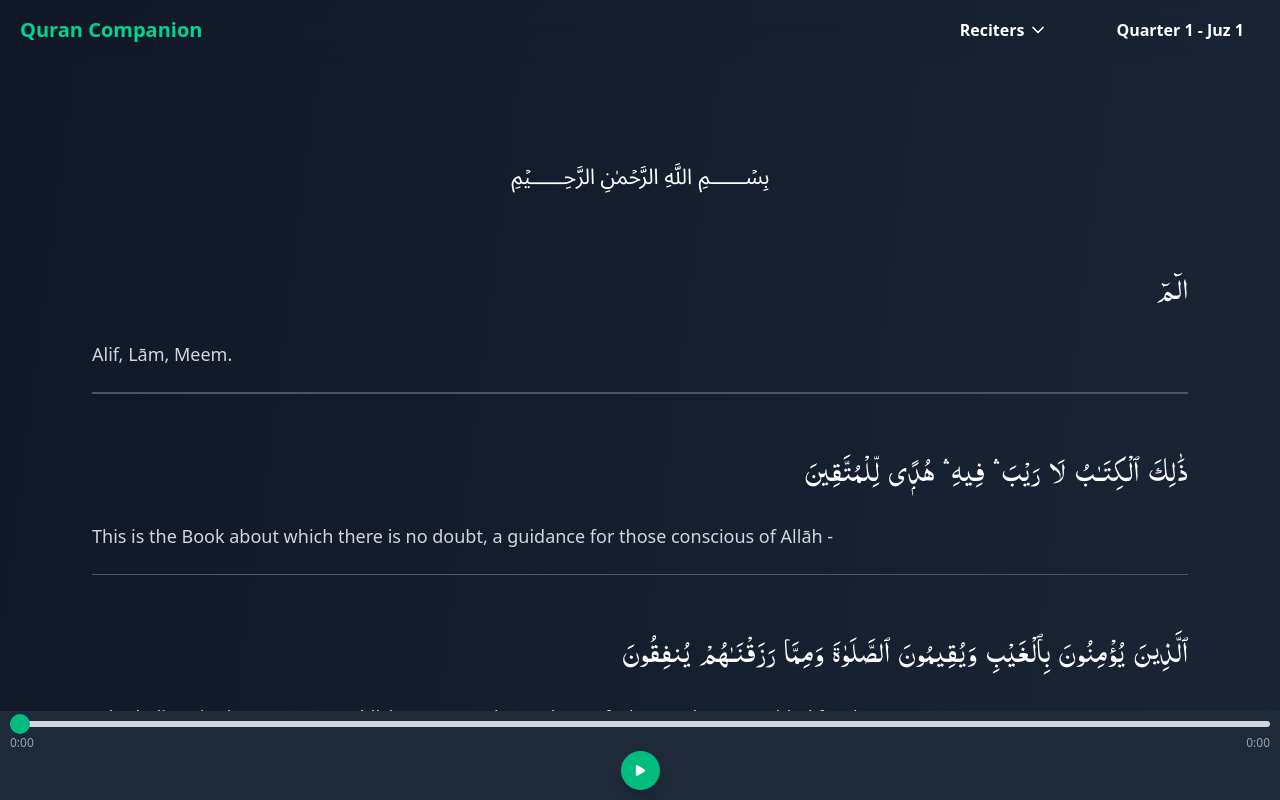
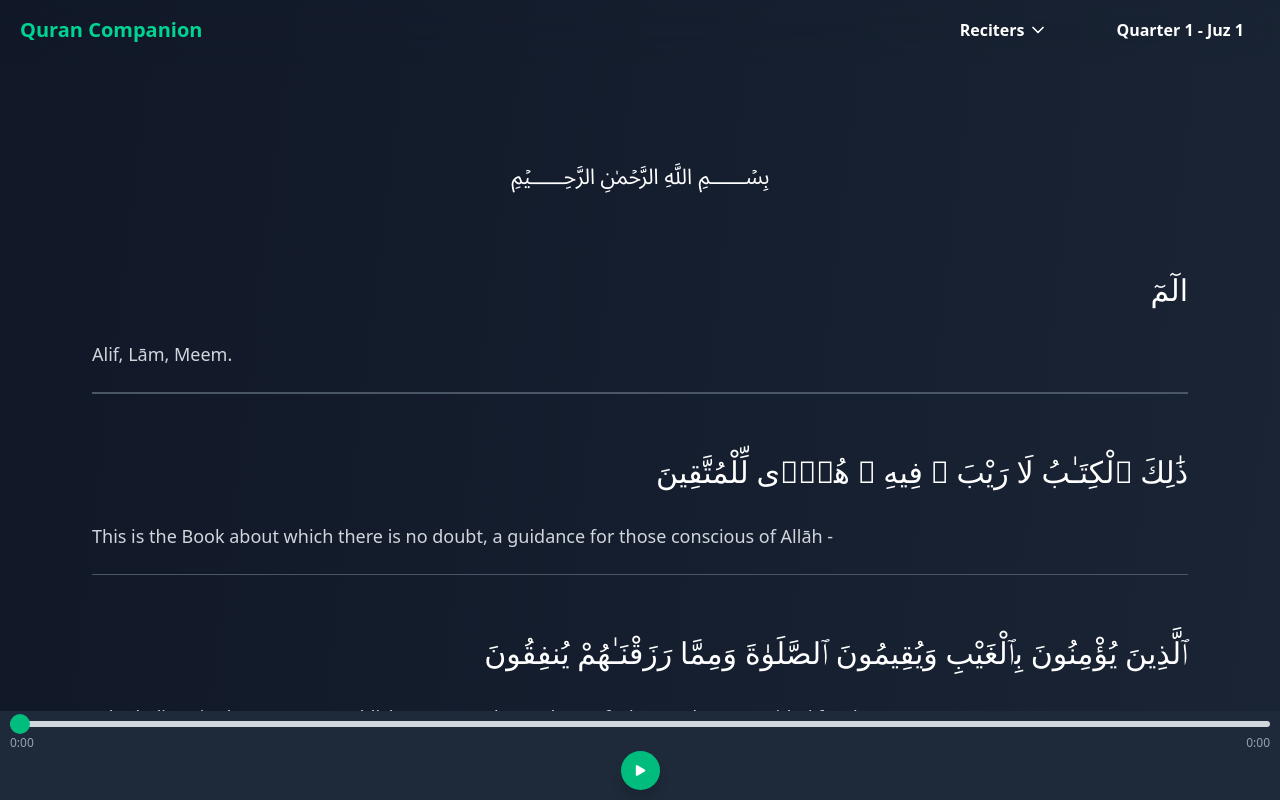
Before and after one commit to yusuf2800/quran-companion, a Next.js app: page /1/quarter/1 in a window 1280 px wide. Shown: the top 800 px of the page. Built offline with nearby package versions, Linux system fonts and the light colour scheme.

Commit message:
testing fonts

```diff
--- a/src/app/[juz]/quarter/[quarters]/QuranVerse.tsx
+++ b/src/app/[juz]/quarter/[quarters]/QuranVerse.tsx
@@ -173,7 +173,7 @@ const QuranVerse = ({
                 }`}
               >
                 <p
-                  className={`font-kfguthmani mb-2 text-right text-2xl leading-loose sm:text-3xl font-indopak ${
+                  className={`font-kfguthmani mb-2 text-right text-2xl leading-loose sm:text-3xl font-uthmanic ${
                     index === activeAyahIndex ? "text-emerald-500" : ""
                   }`}
                 >
--- a/src/app/globals.css
+++ b/src/app/globals.css
@@ -34,7 +34,14 @@ body {
   font-display: swap;
 }
 
+@font-face {
+  font-family: 'uthmanic';
+  src: url('/font/UthmanicHafs_V22 2.ttf') format("truetype");
+  font-display: swap;
+}
+
 @theme {
+  --font-uthmanic: 'uthmanic'
   --font-surahName: "surah-name-v1-icon";
   --font-quranCommon: "common/quran-common";
   --font-inter: "Inter";
```
Also changed, not shown: public/font/UthmanicHafs_V22 2.ttf (added).
